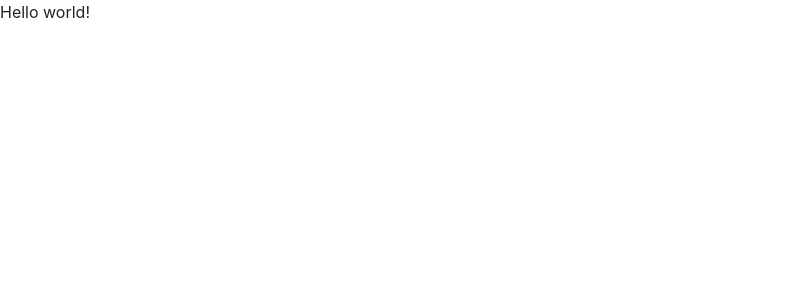
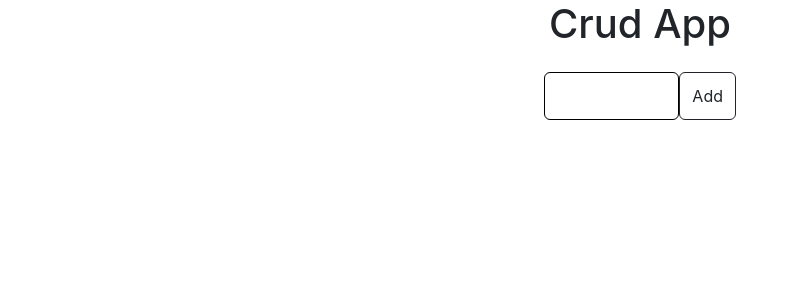
Before and after one commit to shubham-tiwari171/react, a React (Create React App) app in the folder my-app/: page / in a window 1280 px wide. Shown: the top 300 px of the page, without its empty margins (0-798 px from the left). Built offline with nearby package versions, Linux system fonts and the light colour scheme.

Commit message:
crud app

```diff
--- a/my-app/package.json
+++ b/my-app/package.json
@@ -14,6 +14,7 @@
     "react-router-dom": "^6.11.1",
     "react-scripts": "5.0.1",
     "sort-by": "^1.2.0",
+    "uuid": "^9.0.0",
     "web-vitals": "^2.1.4"
   },
   "scripts": {
--- a/my-app/src/App.css
+++ b/my-app/src/App.css
@@ -1,5 +1,7 @@
 .App {
   text-align: center;
+  max-height: 600px;
+  overflow-y: scroll;
 }
 
 .App-logo {
--- a/my-app/src/App.js
+++ b/my-app/src/App.js
@@ -1,24 +1,12 @@
 import logo from './logo.svg';
 import './App.css';
-
+import { Delete } from './Components/atom/delete/delete';
 function App() {
 
   return (
     <div className="App">
-      <header className="App-header">
-        <img src={logo} className="App-logo" alt="logo" />
-        <p>
-          Edit <code>src/App.js</code> and save to reload.
-        </p>
-        <a
-          className="App-link"
-          href="https://reactjs.org"
-          target="_blank"
-          rel="noopener noreferrer"
-        >
-          Learn React
-        </a>
-      </header>
+      <h1>Crud App</h1>
+      <Delete />
     </div>
   );
 }
--- a/my-app/src/Components/atom/delete/delete.js
+++ b/my-app/src/Components/atom/delete/delete.js
@@ -0,0 +1,42 @@
+import { MdDelete } from 'react-icons/md'
+import styles from './delete.module.css'
+import { useState } from 'react';
+import { v4 as uuidv4 } from 'uuid';
+
+export function Delete() {
+    const [todo, setTodo] = useState([])
+    const [data, setData] = useState('')
+    const handleChange = (e) => {
+        setData(e.target.value)
+    }
+    const handleClick = () => {
+        let dataObject = { id: uuidv4(), name: data };
+        setTodo([...todo, dataObject]);
+        setData('');
+    }
+    const handleDeleteClick = (id) => {
+        console.log(id)
+        const updatedTodo = todo.filter((item) => item.id !== id);
+        setTodo(updatedTodo);
+    }
+    return (
+        <>
+            <div className='d-flex flex-column'>
+                {
+                    todo.map((item) => (
+                        <div id={item.id} key={item.id} className={`d-flex justify-content-evenly align-items-center ${styles.container}`}>
+                            <div className={`${styles.left}`}><span>{item.name}</span></div>
+                            <div className={`${styles.right}`} onClick={() => handleDeleteClick(item.id)}>{<MdDelete size={25} />}</div>
+                        </div>
+
+                    ))
+                }
+
+                <div className={`d-flex justify-content-center align-items-center ${styles.input}`}>
+                    <input type="text" value={data} className="form-control m-auto" name="add" id="add" onChange={handleChange} />
+                    <button className="btn btn-outline-dark" style={{ height: "100%" }} onClick={handleClick}>Add</button>
+                </div >
+            </div >
+        </>
+    )
+}
--- a/my-app/src/Components/atom/delete/delete.module.css
+++ b/my-app/src/Components/atom/delete/delete.module.css
@@ -1 +1,38 @@
-const
+.container {
+  margin: auto;
+  height: 3rem;
+  width: 15%;
+  border: 1px solid black;
+  border-radius: 10px;
+  margin-top: 1rem;
+  cursor: pointer;
+}
+.left {
+  display: flex;
+  flex-grow: 3;
+  justify-content: start;
+  align-items: center;
+  height: 100%;
+  margin-left: 1rem;
+  font-size: 1.5rem;
+}
+.right {
+  display: flex;
+  flex-grow: 1;
+  height: 100%;
+  justify-content: center;
+  align-items: center;
+}
+.input {
+  margin: auto;
+  height: 3rem;
+  width: 15%;
+  border-radius: 10px;
+  margin-top: 1rem;
+}
+input[type="text"],
+input[type="text"]:focus {
+  height: 100%;
+  border: 1px solid black;
+  cursor: pointer;
+}
--- a/my-app/src/index.js
+++ b/my-app/src/index.js
@@ -8,16 +8,11 @@ import {
   RouterProvider,
 } from "react-router-dom";
 const root = ReactDOM.createRoot(document.getElementById('root'));
-const router = createBrowserRouter([
-  {
-    path: "/",
-    element: <div>Hello world!</div>,
-  },
-]);
+
 root.render(
   <React.StrictMode>
-    {/* <App /> */}
-    <RouterProvider router={router} />
+    <App />
+
   </React.StrictMode>
 );
 
```
Also changed, not shown: 1 other file (tests, documents, lock files or other folders).
